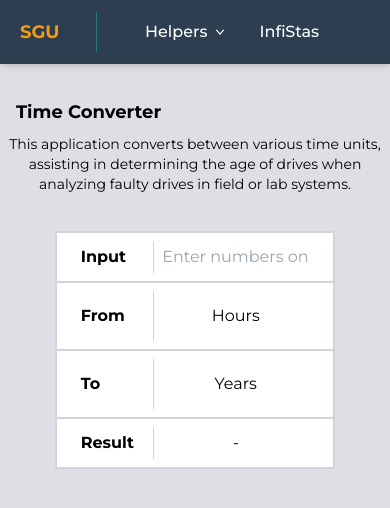
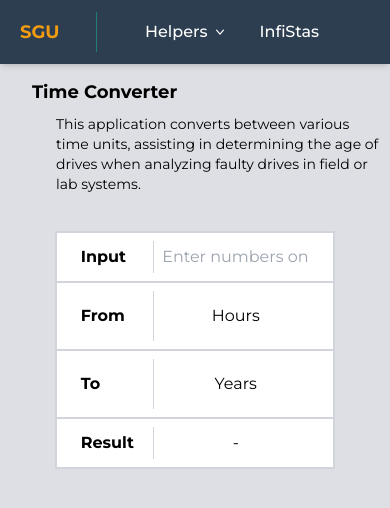
Before and after one commit to StasGavrilov/SGUtils, a Next.js app: page /converter in a window 390 px wide. Shown: the top 508 px of the page. Built offline with nearby package versions, Linux system fonts and the light colour scheme.

Commit message:
responsive fixes

```diff
--- a/package.json
+++ b/package.json
@@ -3,7 +3,7 @@
   "version": "0.1.0",
   "private": true,
   "scripts": {
-    "dev": "next dev",
+    "dev": "next dev --turbo",
     "build": "next build",
     "start": "next start",
     "lint": "next lint",
--- a/src/app/converter/page.tsx
+++ b/src/app/converter/page.tsx
@@ -25,7 +25,7 @@ export default function Converter() {
 
   return (
     <Box title='Time Converter'>
-      <p className='text-sm sm:text-base md:text-lg lg:text-xl w-full break-words overflow-hidden flex flex-wrap min-w-0 text-center'>
+      <p className="text-sm sm:text-base md:text-lg lg:text-xl max-w-full overflow-hidden whitespace-pre-wrap break-normal ml-12">
         This application converts between various time units,
         assisting in determining the age of drives when analyzing faulty drives in field or lab systems.
       </p>
--- a/src/app/layout.tsx
+++ b/src/app/layout.tsx
@@ -26,7 +26,7 @@ export default function RootLayout({ children }: Readonly<{ children: React.Reac
     <html lang='en' className={montserrat.className}>
       <body>
         <Header />
-        <main className='mt-[25%]'>
+        <main className='mt-[20%] lg:mt-[17%] xl:mt-[15%] 2xl:mt-[15%] 3xl:mt-[13%]'>
           {children}
         </main>
       </body>
--- a/src/components/Box/classes.ts
+++ b/src/components/Box/classes.ts
@@ -2,7 +2,7 @@ const boxResponsiveDivider = 'transition-all duration-500 ease-in-out flex flex-
 const boxShowOnlyTablets = 'md:mt-[-3rem]'
 const boxShowOnlyLaptops = 'lg:mt-[-6rem]'
 
-const titleResponsiveDivider = 'text-lg ml-4 font-bold'
+const titleResponsiveDivider = 'text-lg ml-8 font-bold'
 const titleShowOnlyMobiles = 'sm:text-2xl'
 
 export {
--- a/tailwind.config.ts
+++ b/tailwind.config.ts
@@ -34,6 +34,7 @@ const config: Config = {
         'lg': '1024px',
         'xl': '1280px',
         '2xl': '1536px',
+        '3xl': '2048px',
       },
     },
   },
```
